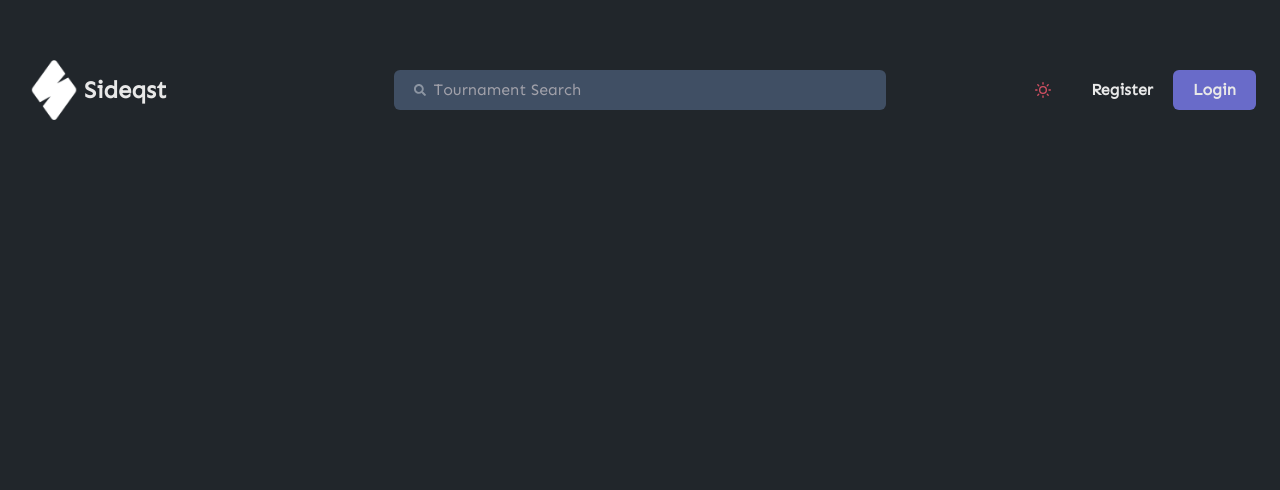
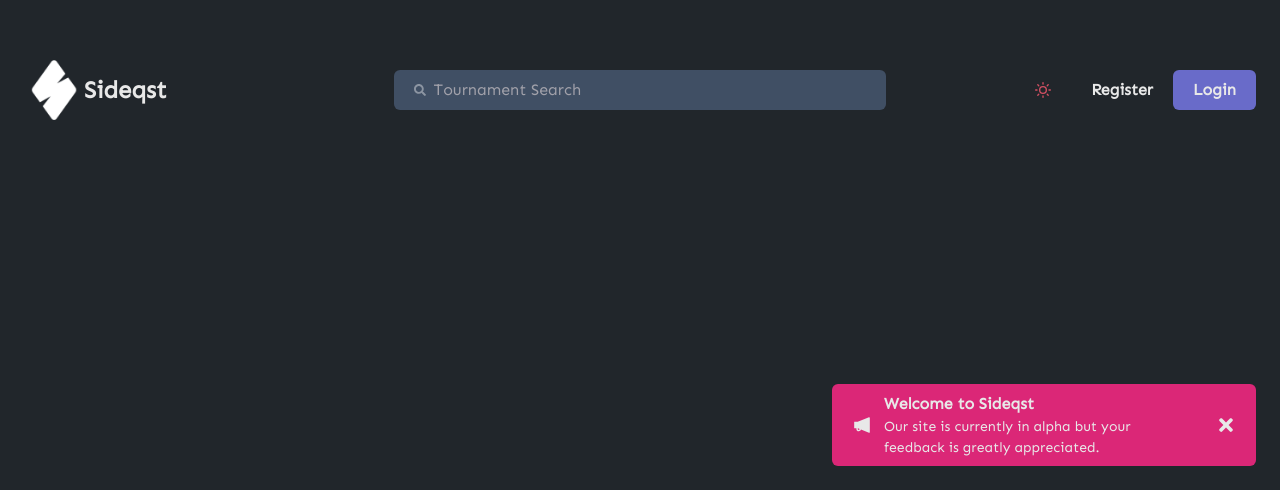
Before and after one commit to sideqstdev/bragi, a Next.js app: page / in a window 1280 px wide. Shown: the part 310-800 px from the top of the page. Built offline with nearby package versions, Linux system fonts and the light colour scheme; what simple-zustand-devtools would draw is missing.

Commit message:
feat: updated error toasts

```diff
--- a/pages/index.tsx
+++ b/pages/index.tsx
@@ -18,11 +18,24 @@ import LandingPageTagline from '../src/components/LandingPageTagline'
 import LandingLayout from '../src/layouts/LandingLayout'
 import FeaturedLobbyCard from '../src/components/FeaturedLobbyCard'
 import PlayerCardManager from '../src/components/managers/PlayerCardManager'
+import { useEffect } from 'react'
+import { useErrorToasts } from '../src/lib/hooks/useErrorToast'
 
 export default function Home() {
   const themeCtx = useTheme();
   const theme = themeCtx.theme;
   const loginStore = useLoggedInStore();
+  const {addErrorToast} = useErrorToasts()
+
+  useEffect(() => {
+    addErrorToast({
+      title: `Welcome to Sideqst`,
+      message: `Our site is currently in alpha but your feedback is greatly appreciated.`,
+      variant: `notice`,
+      type: `static`,
+      customColor: `#DB2777`
+    })
+  }, [])
 
   return loginStore.loggedIn ?
   (
--- a/src/components/ErrorToast.tsx
+++ b/src/components/ErrorToast.tsx
@@ -1,26 +1,36 @@
 import { useTheme } from "../theme/theme.provider"
-import { Paragraph } from "./Typography";
+import { Paragraph, XSHeader } from "./Typography";
 import { useEffect, useState } from "react";
 import Button from "./Button";
-import { FaTimes } from "react-icons/fa";
+import { FaInfoCircle, FaTimes } from "react-icons/fa";
 import { useErrorToasts } from "../lib/hooks/useErrorToast";
+import { AiOutlineInfoCircle, AiOutlineWarning, AiFillWarning, AiFillFire, AiFillInfoCircle, AiFillNotification } from "react-icons/ai";
 
 export const variants = {
     danger: `bg-dark-danger text-dark-text`,
     info: `bg-dark-primary text-dark-text`,
     warning: `bg-warn text-light-text`,
-    notice: `bg-accent`
+    notice: `bg-accent text-dark-text`
+}
+
+export const variantIcons = {
+    danger: <AiFillFire className={`text-md`}/>,
+    info: <AiFillInfoCircle className={`text-md`}/>,
+    warning: <AiFillWarning className={`text-md`}/>,
+    notice: <AiFillNotification className={`text-md`}/>
 }
 
 export interface errorToastProps {
     duration?: number;
-    message: string;
+    title: string;
+    message?: string;
     type?: "temporary" | "static";
     variant?: keyof typeof variants;
+    customColor?: string;
     onClose?: () => void;
 }
 
-const ErrorToast: React.FC<errorToastProps> = ({duration = 7000, message, type = "static", variant = "info", onClose, ...props}) => {
+const ErrorToast: React.FC<errorToastProps> = ({duration = 7000, customColor,  message, title, type = "temporary", variant = "info", onClose, ...props}) => {
     const themeCtx = useTheme();
     const theme = themeCtx.theme;
 
@@ -42,11 +52,21 @@ const ErrorToast: React.FC<errorToastProps> = ({duration = 7000, message, type =
     //naive way to do it needs a global store likely
 
     return(
-        <div className={`flex justify-center items-center ${variants[variant]} transition-transform duration-300 rounded-md px-10 py-2 bg-opacity-50`}>
-        <Paragraph className={variants[variant]} isBold={true}>{message}</Paragraph>
-        <a onClick={onClose} className={`cursor-pointer px-2 hover:text-${theme}-disabled`}>
-            <FaTimes className={`text-xxs`}/>
-        </a>
+        <div className={`flex flex-wrap justify-between items-center ${variants[variant]} bg-opacity-75 relative min-w-full transition-transform duration-300 rounded-md px-5 py-2`} style={{backgroundColor: customColor}}>
+            <div className={`flex flex-row items-center`}>
+                <span className={`mr-3`}>
+                    {variantIcons[variant]}
+                </span>
+                <div className={`pr-5 flex flex-col max-w-xs`}>
+                    <XSHeader className={variants[variant]} style={{backgroundColor: customColor}} isBold={true}>{title}</XSHeader>
+                    <Paragraph className={variants[variant]} style={{backgroundColor: customColor}}>{message}</Paragraph>
+                </div>
+            </div>
+            <div className={`flex justify-end`}>
+                <a onClick={onClose} className={`cursor-pointer ml-3 hover:text-${theme}-disabled`}>
+                    <FaTimes className={`text-md`}/>
+                </a>
+            </div>
         </div>
     )
 }
--- a/src/components/Typography.tsx
+++ b/src/components/Typography.tsx
@@ -15,42 +15,42 @@ export const XXLHeader: React.FC<typographyProps> = ({children, ...props}: typog
     const themeCtx = useTheme();
     const theme = themeCtx.theme;
 
-    return <h1 className={`${props.className ? `` : `text-${theme}-text`} ${props.className}`}>{children}</h1>
+    return <h1 className={`${props.className ? `` : `text-${theme}-text`} ${props.className}`} {...props}>{children}</h1>
 }
 
 export const XLHeader: React.FC<typographyProps> = ({children, ...props}: typographyProps) => {
     const themeCtx = useTheme();
     const theme = themeCtx.theme;
 
-    return <h2 className={`${props.className ? `` : `text-${theme}-text`} ${props.className}`}>{children}</h2>
+    return <h2 className={`${props.className ? `` : `text-${theme}-text`} ${props.className}`} {...props}>{children}</h2>
 }
 
 export const LGHeader: React.FC<typographyProps> = ({children, ...props}: typographyProps) => {
     const themeCtx = useTheme();
     const theme = themeCtx.theme;
 
-    return <h3 className={`${props.className ? `` : `text-${theme}-text`} ${props.className}`}>{children}</h3>
+    return <h3 className={`${props.className ? `` : `text-${theme}-text`} ${props.className}`} {...props}>{children}</h3>
 }
 
 export const MDHeader: React.FC<typographyProps> = ({children, ...props}: typographyProps) => {
     const themeCtx = useTheme();
     const theme = themeCtx.theme;
 
-    return <h4 className={`${props.className ? `` : `text-${theme}-text`} ${props.className}`}>{children}</h4>
+    return <h4 className={`${props.className ? `` : `text-${theme}-text`} ${props.className}`} {...props}>{children}</h4>
 }
 
 export const SMHeader: React.FC<typographyProps> = ({children, ...props}: typographyProps) => {
     const themeCtx = useTheme();
     const theme = themeCtx.theme;
 
-    return <h5 className={`${props.className ? `` : `text-${theme}-text`} ${props.className}`}>{children}</h5>
+    return <h5 className={`${props.className ? `` : `text-${theme}-text`} ${props.className}`} {...props}>{children}</h5>
 }
 
 export const XSHeader: React.FC<typographyProps> = ({children, ...props}: typographyProps) => {
     const themeCtx = useTheme();
     const theme = themeCtx.theme;
 
-    return <h6 className={`${props.className ? `` : `text-${theme}-text`} ${props.className}`}>{children}</h6>
+    return <h6 className={`${props.className ? `` : `text-${theme}-text`} ${props.className}`} {...props}>{children}</h6>
 }
 
 export const Paragraph: React.FC<typographyProps> = ({children, isBold = false, ...props}: typographyProps) => {
@@ -59,7 +59,7 @@ export const Paragraph: React.FC<typographyProps> = ({children, isBold = false,
 
     let bold = isBold ? `font-bold` : ``;
 
-    return <p className={`${props.className ? `` : `text-${theme}-text`} ${props.className} ${bold}`}>{children}</p>
+    return <p className={`${props.className ? `` : `text-${theme}-text`} ${props.className} ${bold}`} {...props}>{children}</p>
 }
 
 export const SMParagraph: React.FC<typographyProps> = ({children, isBold = false, ...props}: typographyProps) => {
@@ -68,5 +68,5 @@ export const SMParagraph: React.FC<typographyProps> = ({children, isBold = false
 
     let bold = isBold ? `font-bold` : ``;
 
-    return <p className={`${props.className ? `` : `text-${theme}-text`} ${props.className} small ${bold}`}>{children}</p>
+    return <p className={`${props.className ? `` : `text-${theme}-text`} ${props.className} small ${bold}`} {...props}>{children}</p>
 }
--- a/src/components/managers/ErrorToastManager.tsx
+++ b/src/components/managers/ErrorToastManager.tsx
@@ -9,12 +9,12 @@ const ErrorToastManager: React.FC = () => {
     const toastStore = useErrorToastsStore();
 
     return (
-        <div className={`flex w-full justify-center flex-col fixed top-36 lg:top-20`}
+        <div className={`flex justify-end flex-col fixed bottom-6 right-6`}
         style={{zIndex: 2001}}>
             {toastStore.toasts.map((toast) => (
-                <div key={toast.id}>
-                    <ErrorToast message={toast.message} duration={toast.duration} variant={toast.variant}
-                    onClose={() => toastStore.removeToast(toast.id)} type={`temporary`}/>
+                <div key={toast.id} className={`mt-2`}>
+                    <ErrorToast title={toast.title} type={toast.type} message={toast.message} duration={toast.duration} variant={toast.variant} customColor={toast.customColor}
+                    onClose={() => toastStore.removeToast(toast.id)}/>
                 </div>
             ))}
         </div>
--- a/src/components/managers/RegisterCardManager.tsx
+++ b/src/components/managers/RegisterCardManager.tsx
@@ -29,6 +29,7 @@ const RegisterCardManager: React.FC = () => {
                 }
             })
             addErrorToast({
+                title: `Registration`,
                 message: `Successfully registered ${response.data.register.email}`,
                 duration: 7000,
                 variant: `info`,
@@ -38,9 +39,11 @@ const RegisterCardManager: React.FC = () => {
         }catch(err){
             devMode ? (
                 addErrorToast({
+                    title: `Registration`,
                     message: `Error whilst registering: ${err.toString()}`,
                     duration: 14000,
                     variant: `warning`,
+                    type: `temporary`,
                 })
             ) : (
                 null
@@ -58,7 +61,8 @@ const RegisterCardManager: React.FC = () => {
     const onTwitterRegister = () => {
         console.log("Registering with twitter")
         addErrorToast({
-            message: `Going to twitter...`,
+            title: `Twitter`,
+
             duration: 5000,
             variant: "info",
         })
@@ -67,6 +71,12 @@ const RegisterCardManager: React.FC = () => {
 
     const onDiscordRegister = () => {
         //TODO setup discord oauth
+        addErrorToast({
+            title: `Discord`,
+            message: `Registering with Discord`,
+            duration: 5000,
+            variant: `notice`,
+        })
     }
 
     // if logged in deny access to register page
--- a/src/types/errorToast.ts
+++ b/src/types/errorToast.ts
@@ -1,6 +1,9 @@
 export type errorToast = {
     id: string;
     duration?: number;
-    message: string;
-    variant?: "danger" | "info" | "warning" | "notice";
+    title: string;
+    message?: string;
+    variant?: `danger` | `info` | `warning` | `notice`;
+    type?: `temporary` | `static`;
+    customColor?: string;
 }
```
Also changed, not shown: 1 other file (tests, documents, lock files or other folders).
